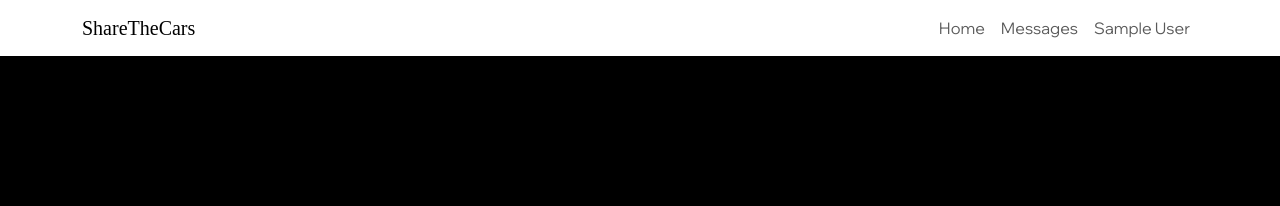
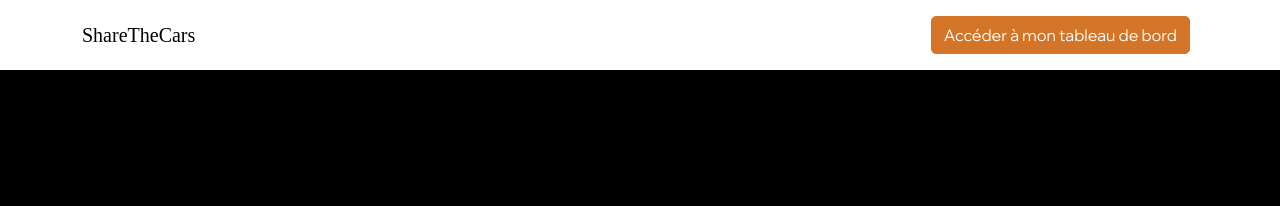
Before and after one commit to florent6001/sharethecars, a Rails app: page / in a window 1280 px wide. Shown: the top 206 px of the page. Run offline with Rails 7, Linux system fonts and the light colour scheme; the visitor is signed in with stand-in values (Sample User, id 1); data that the repository does not hold is empty; style sheets or scripts are compiled from the project's sources; parts of the project's set-up code (start-up, migrations or seed data) failed here and were passed over; some libraries are stand-ins or nearby versions; some web fonts are replaced.

Commit message:
Add dashboard to the navbar

```diff
--- a/app/views/shared/_navbar.html.erb
+++ b/app/views/shared/_navbar.html.erb
@@ -11,20 +11,10 @@
     <div class="collapse navbar-collapse" id="navbarSupportedContent">
       <ul class="navbar-nav me-auto">
         <% if user_signed_in? %>
-          <li class="nav-item active">
-            <%= link_to "Home", root_path, class: "nav-link" %>
-          </li>
           <li class="nav-item">
-            <%= link_to "Messages", "#", class: "nav-link" %>
-          </li>
-          <li class="nav-item dropdown">
-          <a href="#" id="navbarDropdown" class="nav-link" data-bs-toggle="dropdown" aria-haspopup="true" aria-expanded="false">
-            <%= "#{current_user.first_name} #{current_user.last_name}" %>
-          </a>
-            <div class="dropdown-menu dropdown-menu-end" aria-labelledby="navbarDropdown">
-              <p class="dropdown-item active"><%= current_user.company.name %></p>
-              <%= link_to "Se déconnecter", destroy_user_session_path, data: {turbo_method: :delete}, class: "dropdown-item" %>
-            </div>
+            <%= link_to dashboard_path, class: "nav-link" do %>
+              <span class="btn btn-primary">Accéder à mon tableau de bord</span>
+            <% end %>
           </li>
         <% else %>
           <li class="nav-item">
```
